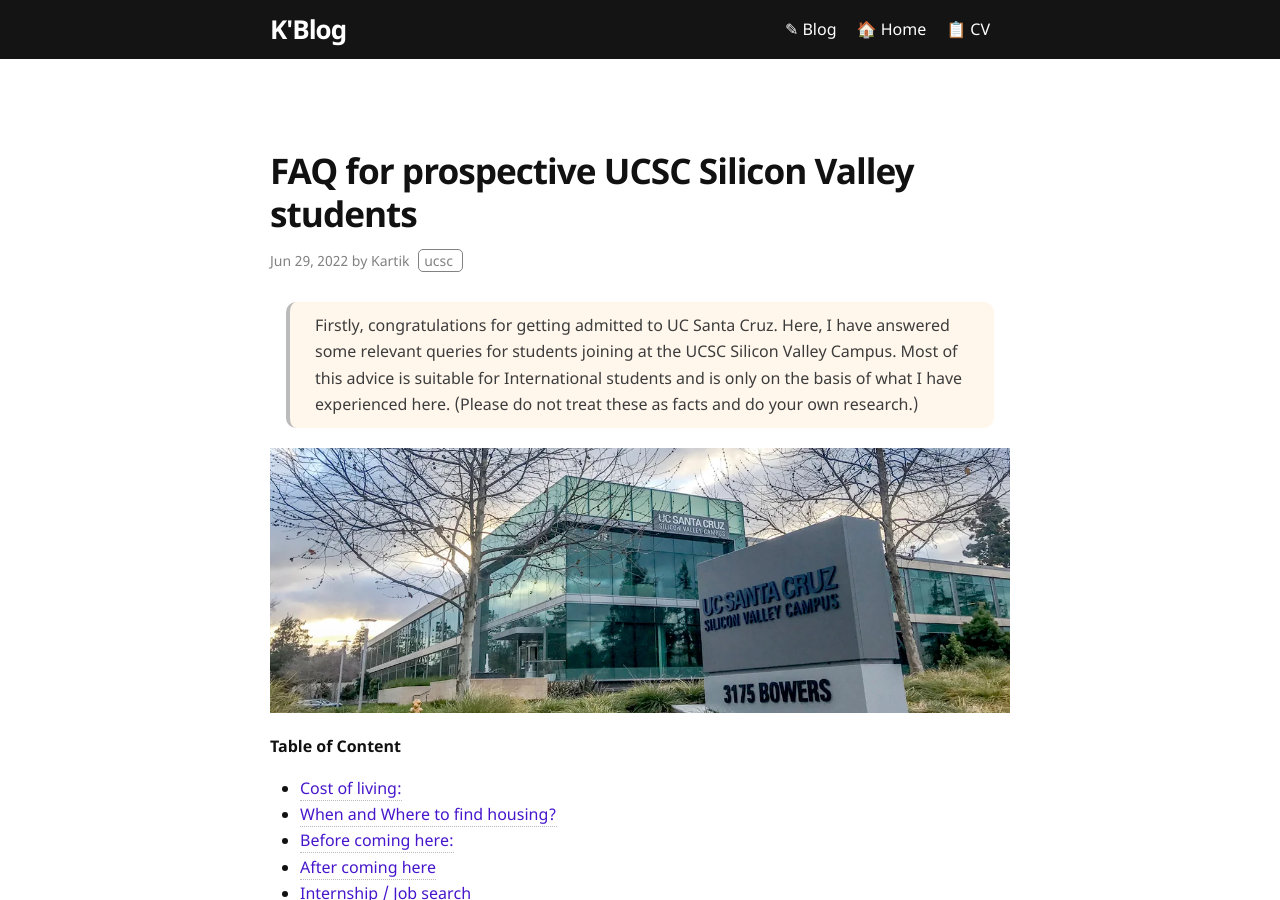
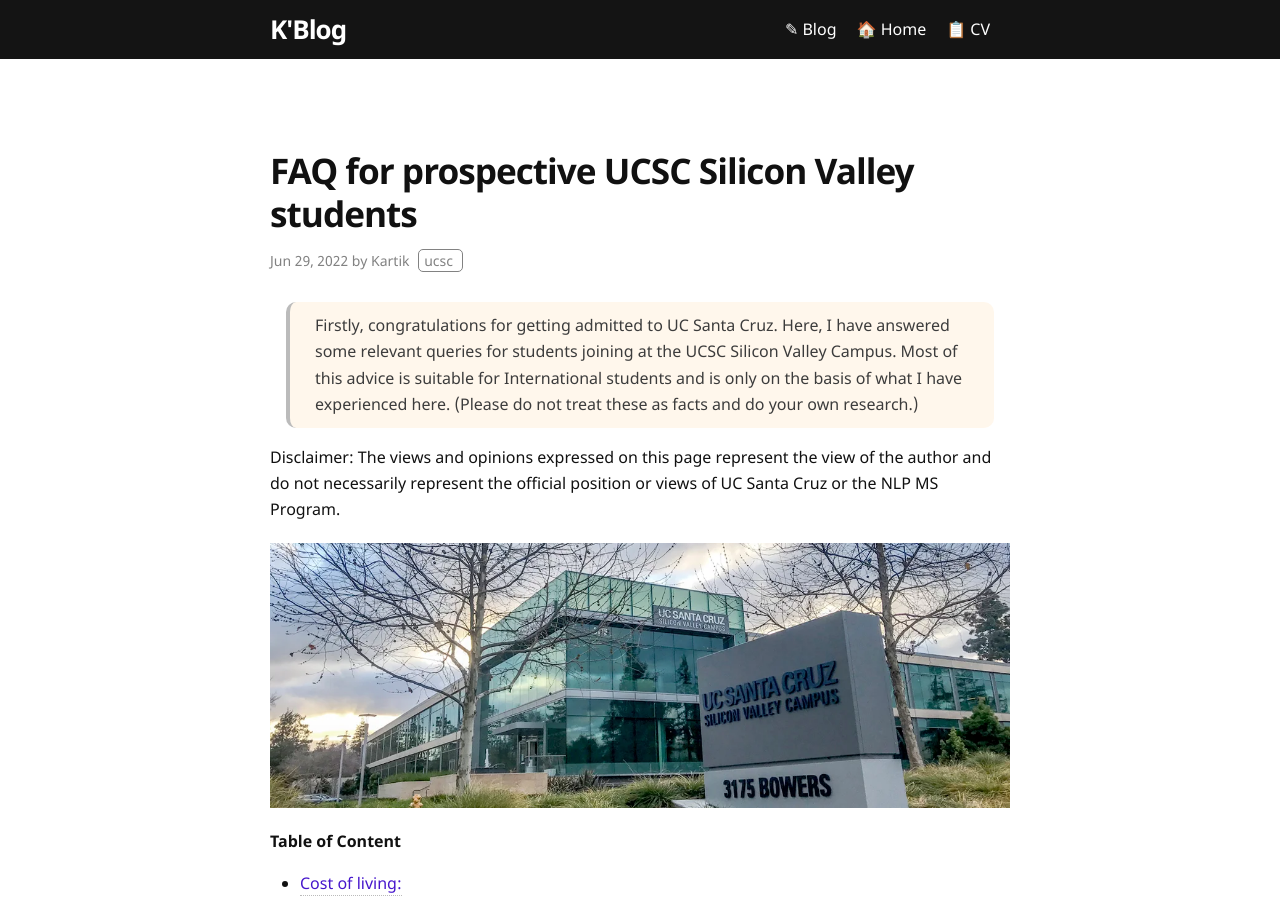
Before and after one commit to Kartikaggarwal98/kartikaggarwal98.github.io, a Jekyll site: the page built from _posts/2022-06-29-UCSC_FAQ.md, in a window 1280 px wide and 900 px high. Built offline with Jekyll 4.4.1, drawn with Linux system fonts in a browser that asks for light colours; comment, search, counter and statistics services are not loaded.

Commit message:
discalimer

```diff
--- a/_posts/2022-06-29-UCSC_FAQ.md
+++ b/_posts/2022-06-29-UCSC_FAQ.md
@@ -6,6 +6,8 @@
 tags: ucsc
 ---
 > Firstly, congratulations for getting admitted to UC Santa Cruz. Here, I have answered some relevant queries for students joining at the UCSC Silicon Valley Campus. Most of this advice is suitable for International students and is only on the basis of what I have experienced here. (Please do not treat these as facts and do your own research.)
+
+Disclaimer: The views and opinions expressed on this page represent the view of the author and do not necessarily represent the official position or views of UC Santa Cruz or the NLP MS Program.
 
 <!--more-->
 
```
